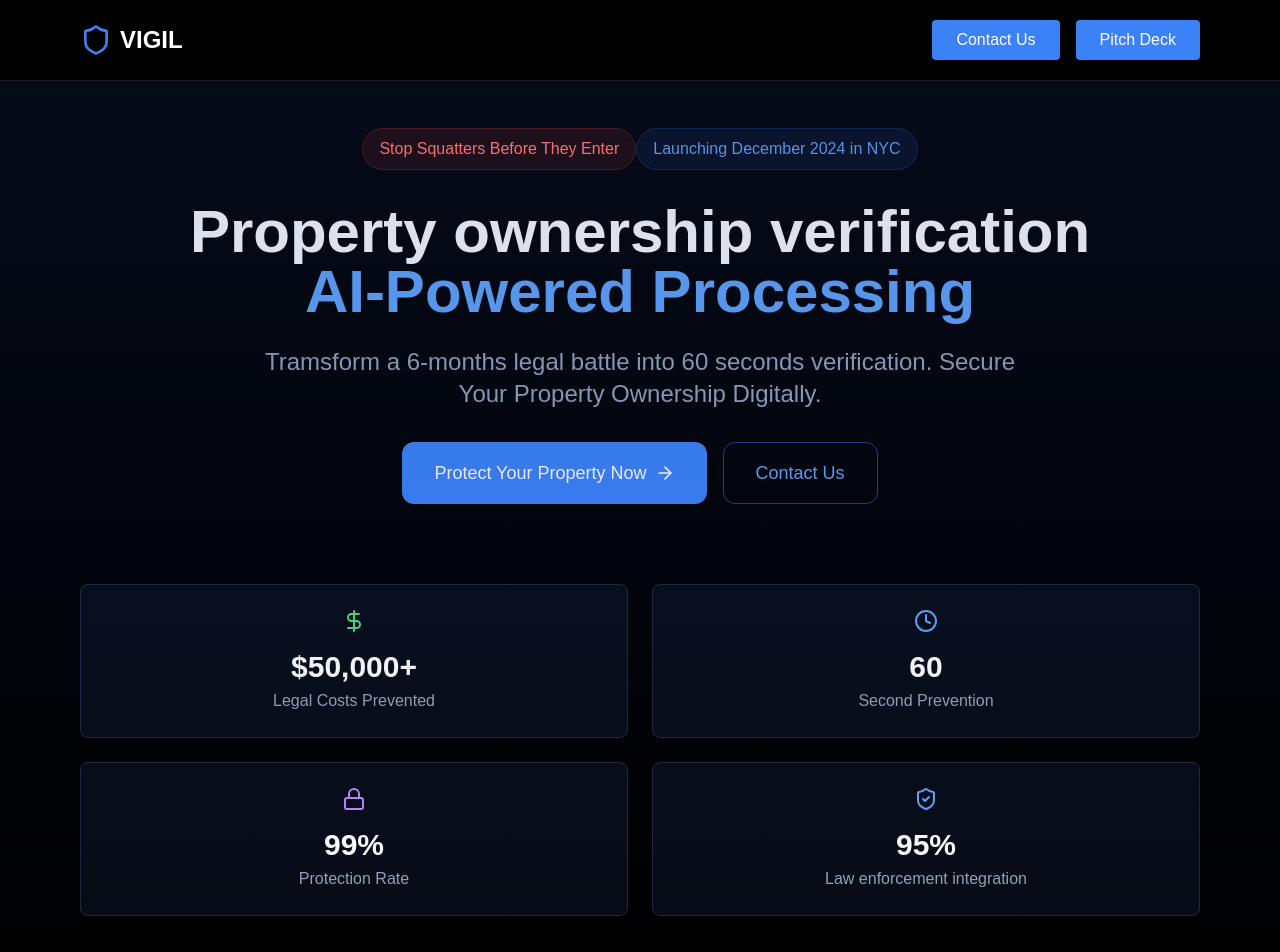
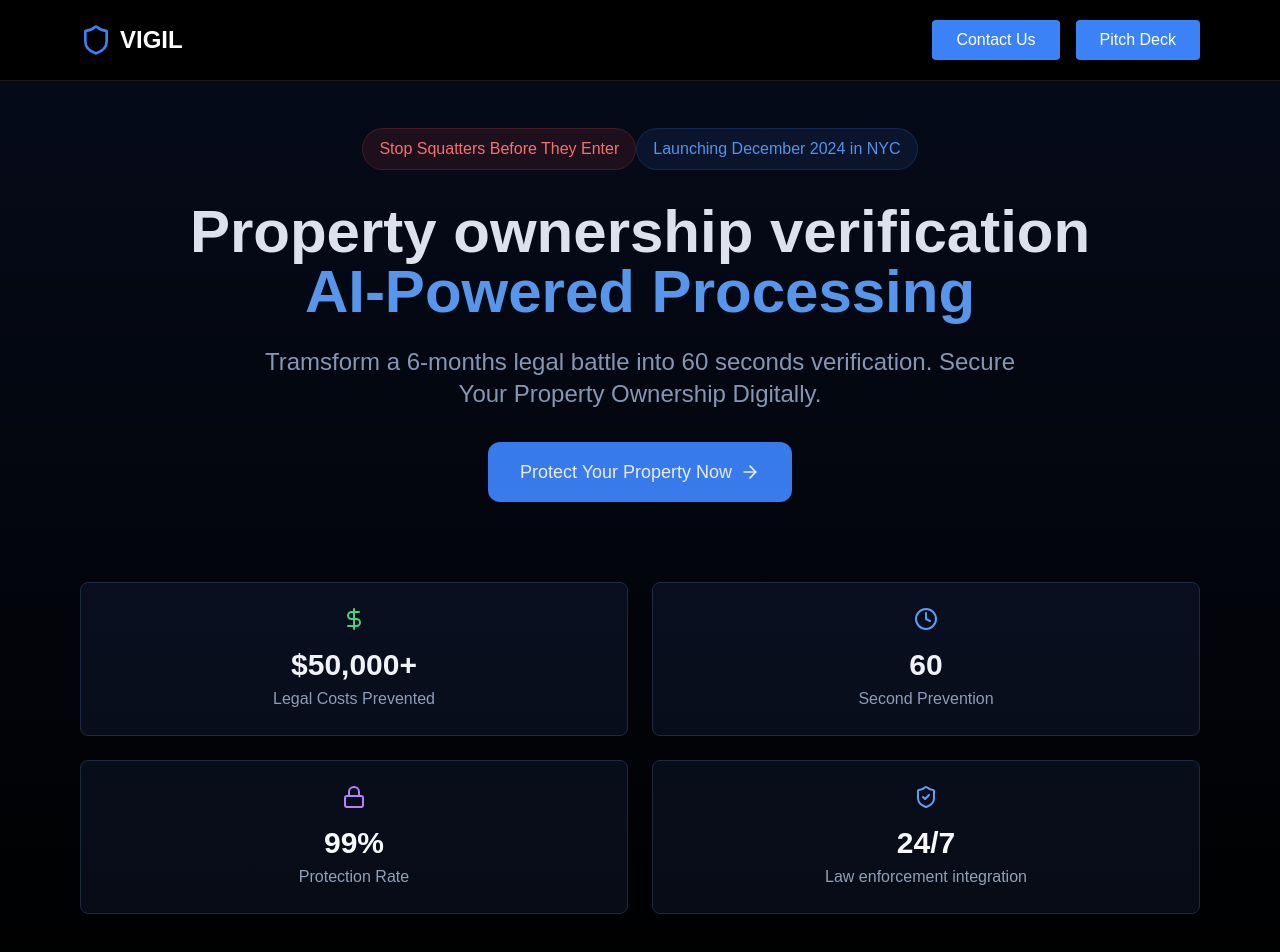
Before and after one commit to The-Vigil/Vigil_website, a Next.js app: page / in a window 1280 px wide. Shown: the top 952 px of the page. Built offline with nearby package versions, Linux system fonts and the light colour scheme.

Commit message:
changd create app

```diff
--- a/app/layout.tsx
+++ b/app/layout.tsx
@@ -14,8 +14,8 @@ const geistMono = localFont({
 });
 
 export const metadata: Metadata = {
-  title: "Create Next App",
-  description: "Generated by create next app",
+  title: "Vigil",
+  description: "Vigil app",
 };
 
 export default function RootLayout({
--- a/components/artifact.tsx
+++ b/components/artifact.tsx
@@ -223,16 +223,16 @@ const LandingPage: React.FC = () => {
 
             {/* CTA Buttons */}
             <div className="flex flex-col sm:flex-row justify-center gap-4 mb-20">
-              <Button className="py-4 px-8 text-lg rounded-xl">
-                Protect Your Property Now
-                <ArrowRight className="ml-2 w-5 h-5" />
-              </Button>
-              <Link
-                href="/book"
-                className="py-4 px-8 text-lg border border-blue-500/50 text-blue-400 rounded-xl hover:bg-blue-500 hover:text-white transition"
-              >
-                Contact Us
-              </Link>
+
+            <Link href="/book" >
+                  <Button className="py-4 px-8 text-lg rounded-xl flex items-center">
+                  Protect Your Property Now
+                    <ArrowRight className="ml-2 w-5 h-5" />
+                  </Button>
+                </Link>
+
+
+
             </div>
 
             {/* Key Stats */}
@@ -254,7 +254,7 @@ const LandingPage: React.FC = () => {
               />
               <StatsCard
                 icon={<ShieldCheck className="w-6 h-6 text-blue-400" />}
-                number="95%"
+                number="24/7"
                 label=" Law enforcement integration"
               />
             </div>
```
